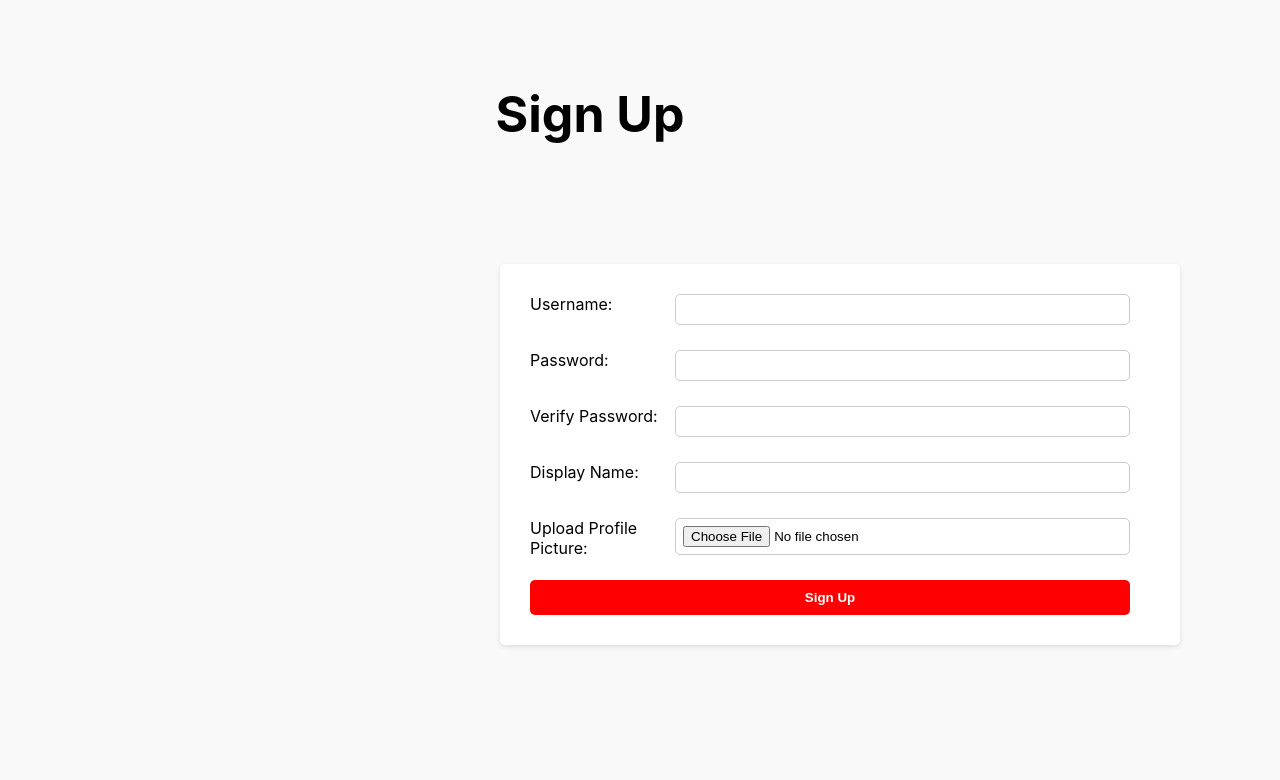
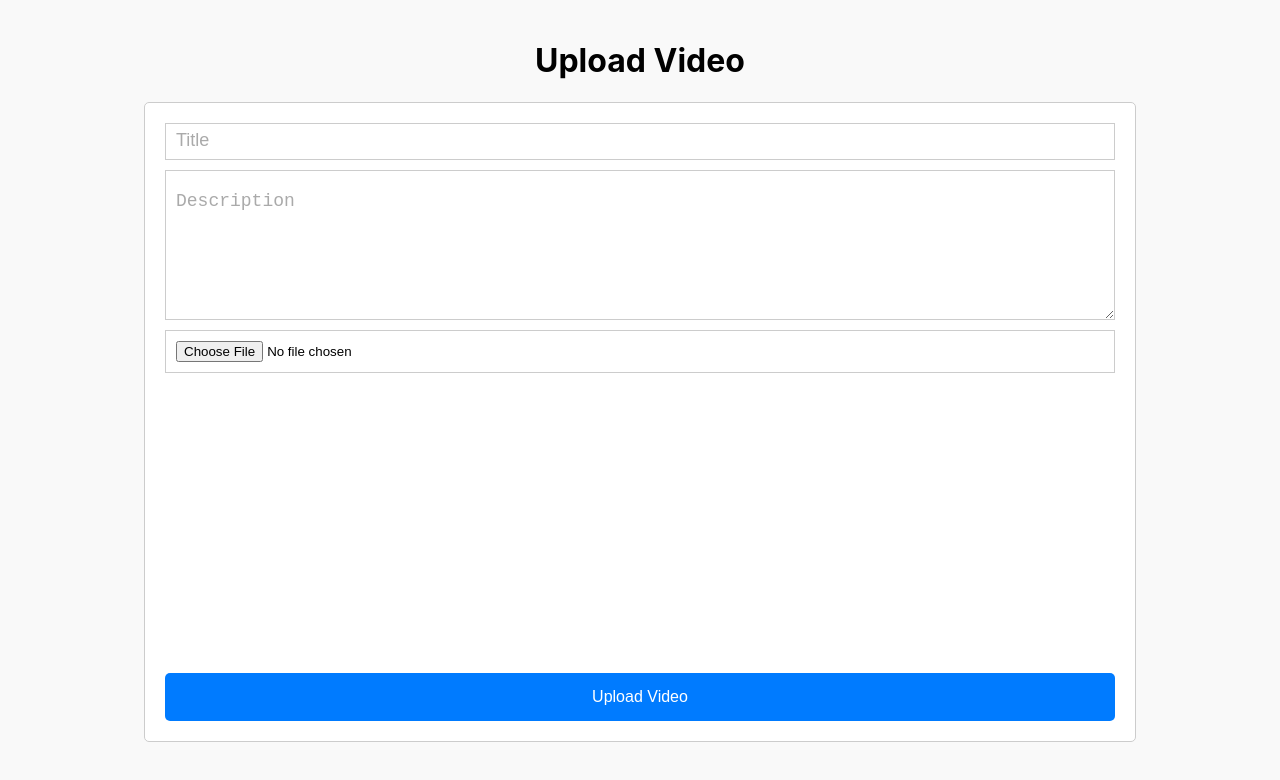
Before and after one commit to maxshabs/project_web, a React (Create React App) app: page / in a window 1280 px wide. Shown: the top 780 px of the page. Built offline with nearby package versions, Linux system fonts and the light colour scheme.

Commit message:
upload video web page initiallized

```diff
--- a/src/App.js
+++ b/src/App.js
@@ -2,11 +2,12 @@ import logo from './logo.svg';
 import './App.css';
 import SignUp from './sign_up/SignUp';
 import SignIn from './sign_in/SignIn';
+import UploadVideo from './upload_video/UploadVideo';
 
 function App() {
   return (
     <div className="App">
-        <SignUp />
+        <UploadVideo />
     </div>
   );
 }
--- /dev/null
+++ b/src/upload_video/UploadVideo.js
@@ -0,0 +1,21 @@
+// src/upload_video/UploadVideo.js
+import React from "react";
+import styles from "./UploadVideo.module.css";
+
+const UploadVideo = () => {
+  return (
+    <div className={styles.container}>
+      <h1 className={styles.title}>Upload Video</h1>
+      <form className={styles.form}>
+        <div className={styles.inputsContainer}>
+          <input type="text" id="title" name="title" className={styles.input} placeholder="Title" required />
+          <textarea id="description" name="description" className={`${styles.input} ${styles.descriptionInput}`} placeholder="Description" required />
+          <input type="file" id="video" name="video" className={styles.input} required />
+        </div>
+        <button type="submit" className={styles.button}>Upload Video</button>
+      </form>
+    </div>
+  );
+}
+
+export default UploadVideo;
--- /dev/null
+++ b/src/upload_video/UploadVideo.module.css
@@ -0,0 +1,74 @@
+/* Container */
+.container {
+    background-color: #f9f9f9; /* Light grey background */
+    display: flex; /* Flexbox layout */
+    flex-direction: column; /* Stack the flex items vertically */
+    align-items: center; /* Align items to the center */
+    justify-content: flex-start; /* Align items to the top */
+    height: 100vh; /* Full height of the viewport */
+    padding: 20px; /* Add padding around the container */
+}
+
+/* Form */
+.form {
+    display: flex; /* Flexbox layout */
+    flex-direction: column; /* Stack the flex items vertically */
+    justify-content: space-between; /* Space between items */
+    width: 80%; /* Make the form take up 80% of the viewport width */
+    height: 80vh; /* Make the form take up 80% of the viewport height */
+    padding: 20px; /* Add padding inside the form */
+    border: 1px solid #ccc; /* Add a border around the form */
+    border-radius: 5px; /* Add rounded corners to the form */
+    background-color: white; /* White background color */
+    box-sizing: border-box; /* Include padding and border in the element's total width and height */
+}
+
+/* Inputs container to position inputs at the top half */
+.inputs-container {
+    display: flex; /* Flexbox layout */
+    flex-direction: column; /* Stack the flex items vertically */
+    height: 50%; /* Take up the top half of the form */
+}
+
+/* Input */
+.input {
+    width: 100%; /* Full width */
+    margin-bottom: 10px; /* Add some margin to the bottom */
+    padding: 10px; /* Add some padding */
+    border: 1px solid #ccc; /* Add a border */
+    box-sizing: border-box; /* Include padding and border in the element's total width and height */
+    text-align: left; /* Ensure text starts from the left */
+}
+
+/* Specific Class for Description Input */
+.descriptionInput {
+    height: 150px; /* Make the description input taller */
+    font-size: 16px; /* Increase font size for description input */
+    padding: 20px 10px 10px 10px; /* Ensure padding is consistent */
+    line-height: 1.2; /* Adjust line height */
+    display: flex;
+    align-items: flex-start; /* Align text to the top */
+}
+
+
+/* Placeholder */
+.input::placeholder {
+    font-size: 18px; /* Set the font size for the placeholder text */
+    color: #aaa; /* Set the color for the placeholder text */
+}
+
+/* Button */
+.button {
+    width: 100%; /* Full width */
+    padding: 15px; /* Increase padding for the button */
+    background-color: #007bff; /* Blue background */
+    color: #fff; /* White text */
+    border: none; /* Remove the border */
+    border-radius: 5px; /* Rounded corners */
+    cursor: pointer; /* Add a pointer cursor */
+    font-size: 16px; /* Increase font size for the button */
+}
+
+.button:hover {
+    background-color: #0056b3; /* Darker blue background on hover */
+}
```
